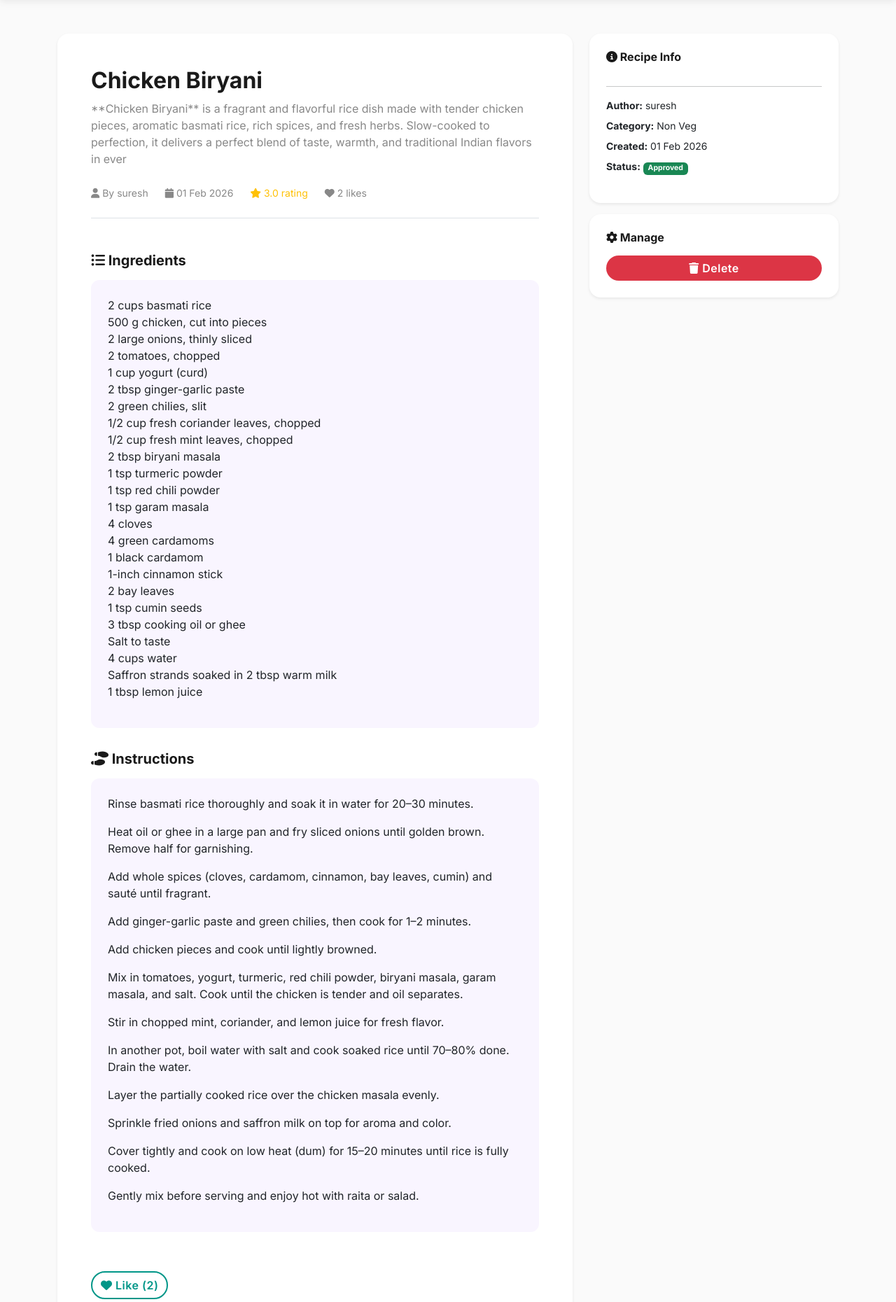
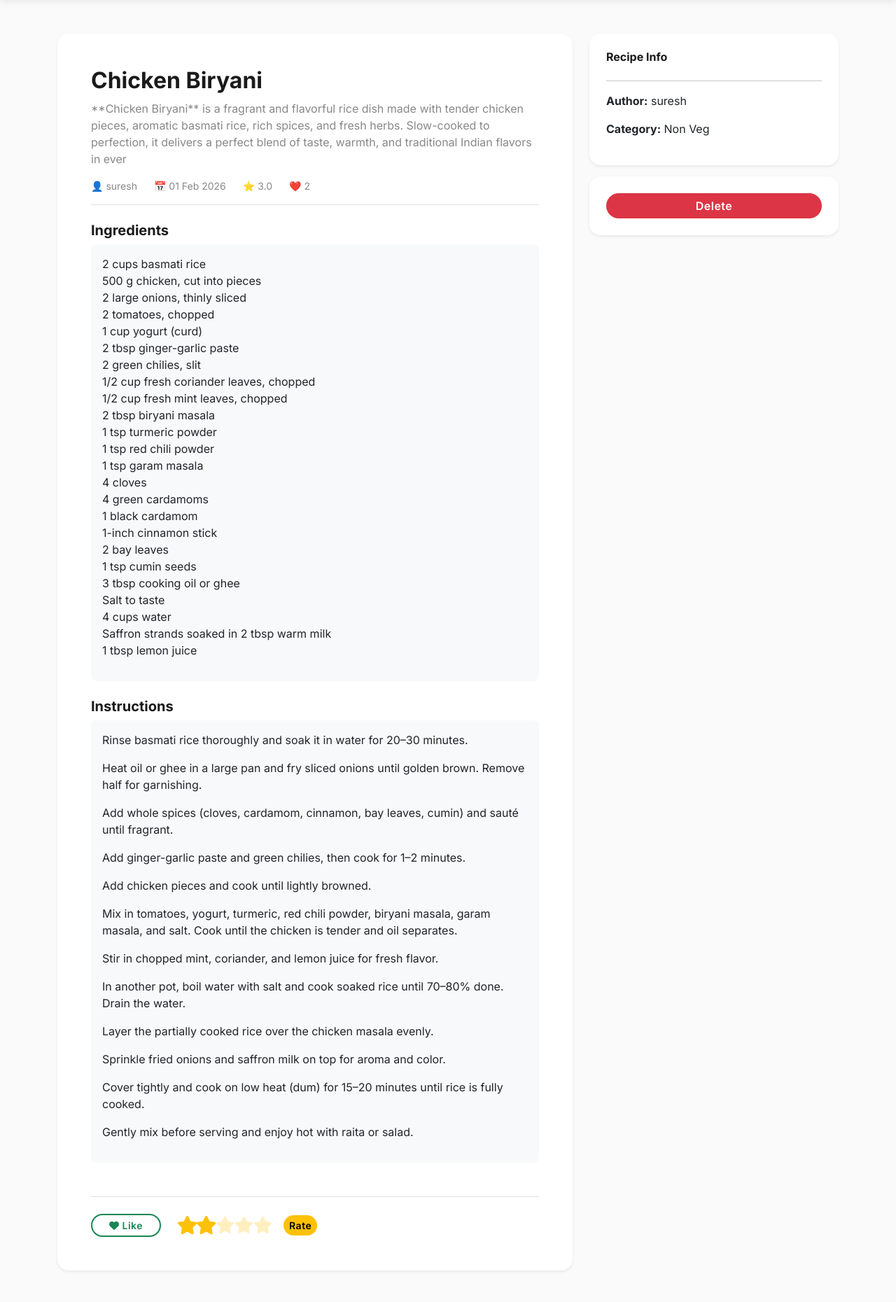
Before and after one commit to sureshdulupolai/Delicious-Food, a Django app: a page that uses templates/recipes/detail.html in a window 1280 px wide. Shown: the part 70-1930 px from the top of the page at 70% size. Run offline with Django 4.2, Linux system fonts and the light colour scheme; a user stored in the database is signed in; data comes from the database, SQL or seed files in the repository; both versions use the stored data as it was after the commit.

Commit message:
adding more update on project

```diff
--- a/recipes/views.py
+++ b/recipes/views.py
@@ -17,18 +17,37 @@ def home(request):
 
 def recipe_list(request):
     qs = Recipe.objects.filter(approved=True).order_by('-created_at')
+    categories = Category.objects.all()
+
     category = request.GET.get('category')
     q = request.GET.get('q')
+
     if category:
         qs = qs.filter(category__slug=category)
+
     if q:
-        qs = qs.filter(Q(title__icontains=q) | Q(short_description__icontains=q) | Q(ingredients__icontains=q))
-    return render(request, 'recipes/list.html', {'recipes': qs})
+        qs = qs.filter(
+            Q(title__icontains=q) |
+            Q(short_description__icontains=q) |
+            Q(ingredients__icontains=q)
+        )
+
+    return render(request, 'recipes/list.html', {
+        'recipes': qs,
+        'categories': categories
+    })
 
 
 def recipe_detail(request, slug):
-    recipe = get_object_or_404(Recipe, slug=slug, approved=True)
+    recipe = get_object_or_404(
+        Recipe.objects.filter(
+            Q(approved=True) | Q(author=request.user)
+        ),
+        slug=slug
+    )
+
     comment_form = CommentForm()
+
     if request.method == 'POST':
         if 'comment' in request.POST:
             if not request.user.is_authenticated:
@@ -42,7 +61,8 @@ def recipe_detail(request, slug):
                 comment.save()
                 messages.success(request, 'Comment added')
                 return redirect('recipe_detail', slug=slug)
-        if 'rate' in request.POST:
+
+        elif 'rate' in request.POST:
             if not request.user.is_authenticated:
                 messages.error(request, 'Login required to rate')
                 return redirect('login')
@@ -50,9 +70,10 @@ def recipe_detail(request, slug):
             Rating.objects.update_or_create(recipe=recipe, user=request.user, defaults={'score': score})
             messages.success(request, 'Rating saved')
             return redirect('recipe_detail', slug=slug)
-        if 'like' in request.POST:
+
+        elif 'like' in request.POST or 'dislike' in request.POST:
             if not request.user.is_authenticated:
-                messages.error(request, 'Login required to like')
+                messages.error(request, 'Login required')
                 return redirect('login')
             if request.user in recipe.likes.all():
                 recipe.likes.remove(request.user)
@@ -60,24 +81,42 @@ def recipe_detail(request, slug):
                 recipe.likes.add(request.user)
             return redirect('recipe_detail', slug=slug)
 
-    return render(request, 'recipes/detail.html', {'recipe': recipe, 'comment_form': comment_form})
+    # Check if current user liked this recipe
+    user_liked = request.user.is_authenticated and request.user in recipe.likes.all()
+
+    user_rating = 0
+    if request.user.is_authenticated:
+        rating_obj = Rating.objects.filter(recipe=recipe, user=request.user).first()
+        if rating_obj:
+            user_rating = rating_obj.score
+
+    return render(request, 'recipes/detail.html', {
+        'recipe': recipe,
+        'comment_form': comment_form,
+        'user_liked': user_liked,
+        'user_rating': user_rating,   # ⭐ ADD THIS
+    })
+
 
 
 @login_required
 def recipe_create(request):
     if request.method == 'POST':
-        form = RecipeForm(request.POST)
+        form = RecipeForm(request.POST, request.FILES)
         if form.is_valid():
             recipe = form.save(commit=False)
             recipe.author = request.user
-            # mark pending approval
             recipe.approved = False
             recipe.save()
+
             messages.success(request, 'Recipe submitted for review')
-            return redirect('recipe_detail', slug=recipe.slug)
+            return redirect('recipe_list')
+
     else:
         form = RecipeForm()
+
     return render(request, 'recipes/form.html', {'form': form, 'title': 'Add Recipe'})
+
 
 
 @login_required
--- a/templates/recipes/detail.html
+++ b/templates/recipes/detail.html
@@ -1,113 +1,302 @@
 {% extends 'base.html' %}
 {% load static %}
 {% block title %}{{ recipe.title }}{% endblock %}
+
 {% block content %}
+
+<!-- ================= CONFIRM MODAL ================= -->
+<div class="modal fade" id="confirmModal" tabindex="-1">
+    <div class="modal-dialog modal-dialog-centered">
+        <div class="modal-content rounded-4 shadow border-0">
+            <div class="modal-header border-0">
+                <h5 class="modal-title fw-bold">Confirm Action</h5>
+                <button class="btn-close" data-bs-dismiss="modal"></button>
+            </div>
+
+            <div class="modal-body text-center">
+                <p id="confirmMessage"></p>
+            </div>
+
+            <div class="modal-footer border-0 justify-content-center">
+                <form method="post" id="confirmForm">
+                    {% csrf_token %}
+                    <button type="button" class="btn btn-light" data-bs-dismiss="modal">Cancel</button>
+                    <button class="btn btn-danger">Yes Continue</button>
+                </form>
+            </div>
+        </div>
+    </div>
+</div>
+
+
+<!-- ================= TOAST ================= -->
+<div class="toast-container position-fixed bottom-0 end-0 p-3">
+    <div id="likeToast" class="toast text-bg-success border-0">
+        <div class="toast-body">Action completed ✔</div>
+    </div>
+</div>
+
+
+
 <div class="container py-5">
-  <div class="row">
-    <div class="col-md-8">
-      {% if recipe.image %}
-      <div class="mb-4">
-        <img src="{{ recipe.image.url }}" alt="{{ recipe.title }}" class="img-fluid rounded-4 shadow-sm" style="width: 100%; max-height: 400px; object-fit: cover;">
-      </div>
-      {% endif %}
+<div class="row">
 
-      <div class="card rounded-4 shadow-sm p-5 border-0">
-        <h2 class="mb-2">{{ recipe.title }}</h2>
-        <p class="text-muted mb-4">{{ recipe.short_description }}</p>
+<!-- ================================================= -->
+<!-- LEFT SIDE -->
+<!-- ================================================= -->
+<div class="col-md-8">
 
-        <div class="d-flex gap-4 align-items-center mb-4 pb-4 border-bottom">
-          <div>
-            <small class="text-muted"><i class="fas fa-user"></i> By {{ recipe.author.username }}</small>
-          </div>
-          <div>
-            <small class="text-muted"><i class="fas fa-calendar"></i> {{ recipe.created_at|date:"d M Y" }}</small>
-          </div>
-          <div>
-            <small class="text-warning"><i class="fas fa-star"></i> {{ recipe.avg_rating }} rating</small>
-          </div>
-          <div>
-            <small class="text-muted"><i class="fas fa-heart"></i> {{ recipe.like_count }} likes</small>
-          </div>
+    {% if recipe.image %}
+    <img src="{{ recipe.image.url }}"
+         class="img-fluid rounded-4 shadow-sm mb-4"
+         style="max-height:400px;width:100%;object-fit:cover;">
+    {% endif %}
+
+
+    <div class="card rounded-4 shadow-sm p-5 border-0">
+
+        <h2 class="fw-bold">{{ recipe.title }}</h2>
+        <p class="text-muted">{{ recipe.short_description }}</p>
+
+        <div class="d-flex gap-4 small text-muted border-bottom pb-3 mb-4">
+            <span>👤 {{ recipe.author.username }}</span>
+            <span>📅 {{ recipe.created_at|date:"d M Y" }}</span>
+            <span>⭐ {{ recipe.avg_rating }}</span>
+            <span>❤️ {{ recipe.like_count }}</span>
         </div>
 
-        <h5 class="mt-4 mb-3"><i class="fas fa-list-ul"></i> Ingredients</h5>
-        <div style="background: #f9f5ff; padding: 1.5rem; border-radius: 12px; margin-bottom: 2rem;">
-          {{ recipe.ingredients|linebreaks }}
+
+        <!-- ================= INGREDIENTS ================= -->
+        <h5>Ingredients</h5>
+        <div class="bg-light p-3 rounded-3 mb-4">
+            {{ recipe.ingredients|linebreaks }}
         </div>
 
-        <h5 class="mb-3"><i class="fas fa-shoe-prints"></i> Instructions</h5>
-        <div style="background: #f9f5ff; padding: 1.5rem; border-radius: 12px; margin-bottom: 2rem;">
-          {{ recipe.steps|linebreaks }}
+
+        <!-- ================= STEPS ================= -->
+        <h5>Instructions</h5>
+        <div class="bg-light p-3 rounded-3 mb-4">
+            {{ recipe.steps|linebreaks }}
         </div>
 
-        <div class="d-flex gap-3 align-items-center mt-4">
-          <form method="post" class="d-inline">{% csrf_token %}<button name="like" class="btn btn-outline-primary"><i class="fas fa-heart"></i> Like ({{ recipe.like_count }})</button></form>
+
+
+        <!-- ================================================= -->
+        <!-- LIKE + RATING -->
+        <!-- ================================================= -->
+        <div class="border-top pt-4 mt-4">
+
+            <div class="d-flex align-items-center gap-4 flex-wrap">
+
+                <!-- ❤️ LIKE BUTTON -->
+                <form method="post" class="like-form">
+                    {% csrf_token %}
+
+                    {% if user_liked %}
+                    <button name="dislike"
+                            class="btn btn-danger btn-sm px-4 like-btn bordered-btn">
+                        <i class="fas fa-heart-broken"></i> Dislike
+                    </button>
+                    {% else %}
+                    <button name="like"
+                            class="btn btn-outline-success btn-sm px-4 like-btn bordered-btn">
+                        <i class="fas fa-heart"></i> Like
+                    </button>
+                    {% endif %}
+                </form>
+
+
+
+                <!-- ⭐ RATING -->
+                <form method="post" id="ratingForm" class="d-flex align-items-center gap-2">
+                    {% csrf_token %}
+                    <input type="hidden" name="rate" value="1">
+                    <input type="hidden" name="score" id="ratingInput" value="{{ user_rating|default:0 }}">
+
+                    <div id="starContainer" class="d-flex">
+                        {% for i in "12345" %}
+                        <i class="fas fa-star star" data-value="{{ forloop.counter }}"></i>
+                        {% endfor %}
+                    </div>
+
+                    <button class="btn btn-warning btn-sm ms-2">Rate</button>
+                </form>
+
+            </div>
         </div>
-      </div>
 
-      <div class="mt-5">
-        <h5 class="mb-4"><i class="fas fa-comments"></i> Comments ({{ recipe.comments.count }})</h5>
+    </div>
+
+
+
+    <!-- ================================================= -->
+    <!-- COMMENTS -->
+    <!-- ================================================= -->
+    <div class="mt-5">
+
+        <h5 class="mb-3">Comments ({{ recipe.comments.count }})</h5>
+
         {% for c in recipe.comments.all %}
-        <div class="card mb-3 p-4 rounded-3 border-0 shadow-sm">
-          <div class="d-flex justify-content-between align-items-start mb-2">
-            <strong>{{ c.user.username }}</strong>
-            <small class="text-muted">{{ c.created_at|date:"d M Y, H:i" }}</small>
-          </div>
-          <div>{{ c.content }}</div>
+        <div class="card comment-card p-3 mb-2 {% if forloop.counter > 3 %}d-none extra-comment{% endif %}">
+            <!-- top row -->
+            <div class="d-flex justify-content-between align-items-center mb-1">
+                <span class="fw-bold">{{ c.user.username }}</span>
+                <span class="text-muted small">{{ c.created_at|date:"d M Y, H:i" }}</span>
+            </div>
+
+            <!-- comment text -->
+            <div>
+                {{ c.content }}
+            </div>
         </div>
         {% empty %}
-        <p class="text-muted">No comments yet. Be the first to comment!</p>
+        <p class="text-muted">No comments yet.</p>
         {% endfor %}
 
-        <div class="mt-4">
-          {% if user.is_authenticated %}
-          <form method="post">{% csrf_token %}
-            <h6 class="mb-3">Leave a Comment</h6>
-            <textarea class="form-control mb-3 rounded-3" name="content" rows="4" placeholder="Share your thoughts..." required></textarea>
-            <button name="comment" class="btn btn-primary"><i class="fas fa-comment"></i> Post Comment</button>
-          </form>
-          {% else %}
-          <div class="alert alert-info"><i class="fas fa-info-circle"></i> Please <a href="{% url 'login' %}" class="alert-link">login</a> to comment.</div>
-          {% endif %}
-        </div>
-      </div>
+
+        {% if recipe.comments.count > 3 %}
+        <button id="toggleCommentsBtn" class="btn btn-outline-secondary btn-sm mt-2">
+            View More
+        </button>
+        {% endif %}
+
+
+        {% if user.is_authenticated %}
+        <form method="post" class="mt-4">
+            {% csrf_token %}
+            <textarea name="content" class="form-control mb-2" rows="3" placeholder="Write comment..." required></textarea>
+            <button name="comment" class="btn btn-primary btn-sm">Post Comment</button>
+        </form>
+        {% endif %}
     </div>
 
-    <div class="col-md-4">
-      <div class="card rounded-4 shadow-sm p-4 border-0 mb-3">
-        <h6 class="mb-3"><i class="fas fa-info-circle"></i> Recipe Info</h6>
+</div>
+
+
+
+<!-- ================================================= -->
+<!-- RIGHT SIDE -->
+<!-- ================================================= -->
+<div class="col-md-4">
+
+    <div class="card rounded-4 shadow-sm p-4 border-0 mb-3">
+        <h6>Recipe Info</h6>
         <hr>
-        <p class="small mb-2"><strong>Author:</strong> {{ recipe.author.username }}</p>
-        <p class="small mb-2"><strong>Category:</strong> {{ recipe.category.name|default:"Uncategorized" }}</p>
-        <p class="small mb-2"><strong>Created:</strong> {{ recipe.created_at|date:"d M Y" }}</p>
-        <p class="small"><strong>Status:</strong>
-          {% if recipe.approved %}
-            <span class="badge bg-success">Approved</span>
-          {% else %}
-            <span class="badge bg-warning text-dark">Pending Approval</span>
-          {% endif %}
-        </p>
-      </div>
+        <p><b>Author:</b> {{ recipe.author.username }}</p>
+        <p><b>Category:</b> {{ recipe.category.name|default:"-" }}</p>
+    </div>
 
-      {% if user == recipe.author or user.is_staff %}
-      <div class="card rounded-4 shadow-sm p-4 border-0">
-        <h6 class="mb-3"><i class="fas fa-cog"></i> Manage</h6>
+
+    {% if user == recipe.author or user.is_staff %}
+    <div class="card rounded-4 shadow-sm p-4 border-0">
 
         {% if user == recipe.author %}
-        <a class="btn btn-outline-secondary w-100 mb-2" href="{% url 'recipe_edit' recipe.slug %}"><i class="fas fa-edit"></i> Edit Recipe</a>
+        <a href="{% url 'recipe_edit' recipe.slug %}" class="btn btn-outline-secondary w-100 mb-2">Edit</a>
         {% endif %}
 
         {% if user.is_staff and not recipe.approved %}
-        <form method="post" action="{% url 'recipe_approve' recipe.slug %}" class="d-inline w-100">
-            {% csrf_token %}
-            <button class="btn btn-success w-100 mb-2"><i class="fas fa-check"></i> Approve Recipe</button>
-        </form>
+        <button class="btn btn-success w-100 mb-2 open-approve-modal"
+                data-url="{% url 'recipe_approve' recipe.slug %}">
+            Approve
+        </button>
         {% endif %}
 
-        <form method="post" action="{% url 'recipe_delete' recipe.slug %}" class="d-inline w-100">{% csrf_token %}<button class="btn btn-danger w-100"><i class="fas fa-trash"></i> Delete</button></form>
-      </div>
-      {% endif %}
+        <button class="btn btn-danger w-100 open-delete-modal"
+                data-url="{% url 'recipe_delete' recipe.slug %}">
+            Delete
+        </button>
     </div>
-  </div>
+    {% endif %}
+
 </div>
+</div>
+</div>
+
+
+
+<!-- ================================================= -->
+<!-- STYLE -->
+<!-- ================================================= -->
+<style>
+.bordered-btn {
+    border: 2px solid currentColor !important;
+}
+
+.like-btn:hover {
+    transform: scale(1.05);
+}
+
+.star {
+    font-size: 24px;
+    cursor: pointer;
+    opacity: .25;
+    color: #ffc107;
+    transition: .15s;
+}
+
+.star.active {
+    opacity: 1;
+    transform: scale(1.1);
+}
+/* ===== Disable hover effect for comments ===== */
+.comment-card{
+    transition:none !important;
+    transform:none !important;
+    box-shadow:none !important;
+}
+
+.comment-card:hover{
+    transform:none !important;
+    box-shadow:none !important;
+    border: 2px solid #e9ecef !important;
+}
+
+</style>
+
+
+
+<!-- ================================================= -->
+<!-- JAVASCRIPT -->
+<!-- ================================================= -->
+<script>
+document.addEventListener("DOMContentLoaded", function(){
+
+    /* LIKE TOAST */
+    const toast = new bootstrap.Toast(document.getElementById('likeToast'));
+    document.querySelectorAll('.like-form')
+        .forEach(f => f.addEventListener("submit", () => setTimeout(() => toast.show(), 200)));
+
+
+    /* COMMENTS TOGGLE */
+    const btn = document.getElementById("toggleCommentsBtn");
+    if(btn){
+        btn.onclick = () => {
+            document.querySelectorAll(".extra-comment").forEach(el => el.classList.toggle("d-none"));
+            btn.innerText = btn.innerText === "View More" ? "View Less" : "View More";
+        };
+    }
+
+
+    /* ⭐ CLICK ONLY RATING */
+    const stars = document.querySelectorAll(".star");
+    const input = document.getElementById("ratingInput");
+
+    function setRating(val){
+        input.value = val;
+        stars.forEach(s => {
+            s.classList.toggle("active", parseInt(s.dataset.value) <= val);
+        });
+    }
+
+    stars.forEach(star => {
+        star.addEventListener("click", () => {
+            setRating(star.dataset.value);
+        });
+    });
+
+    /* show saved rating on load */
+    setRating(parseInt(input.value));
+});
+</script>
+
 {% endblock %}
```
Also changed, not shown: templates/recipes/list.html (+57 -6 lines), db.sqlite3, media/profiles/bike_mWqW3NF.jpeg (added).
